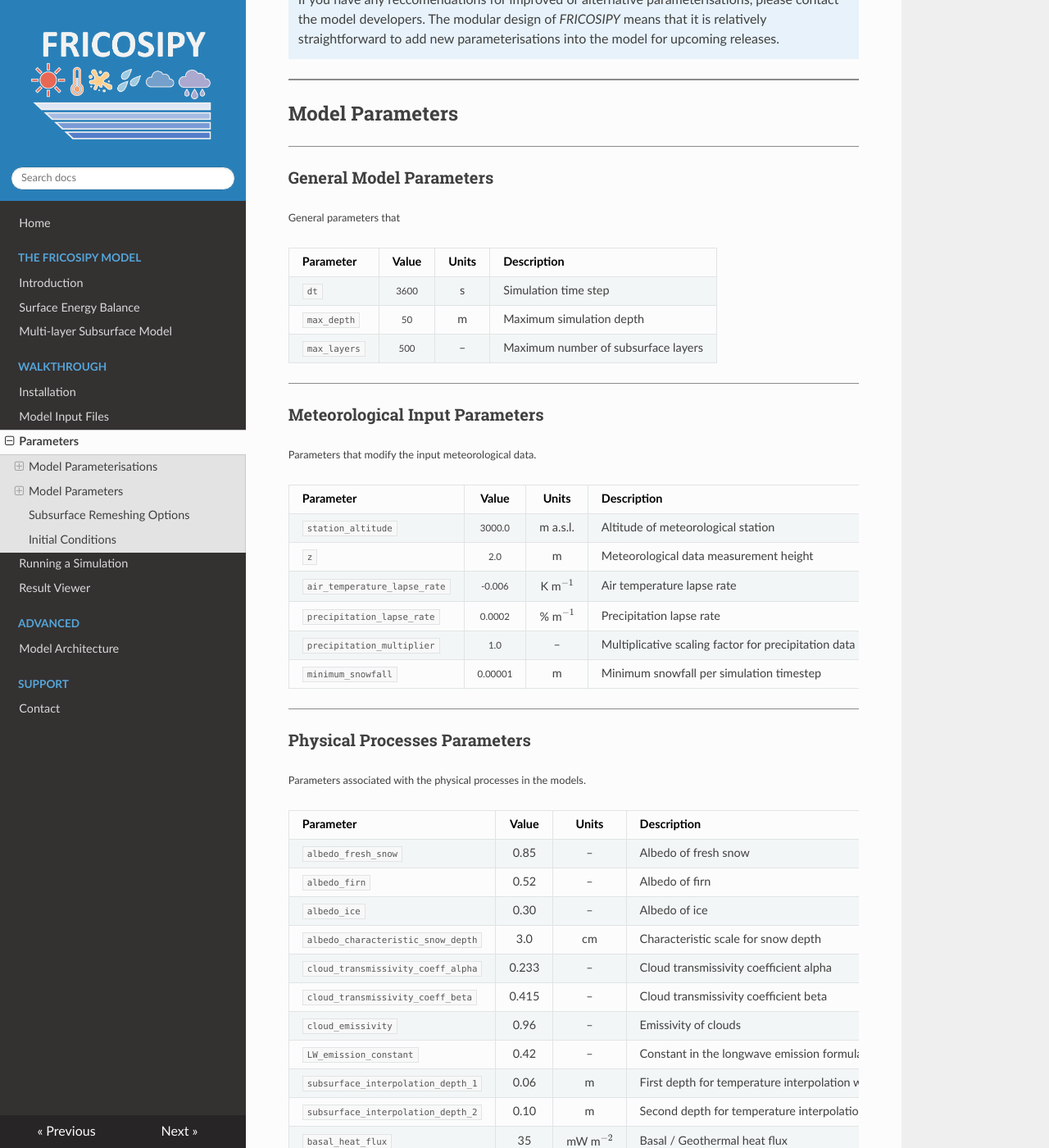
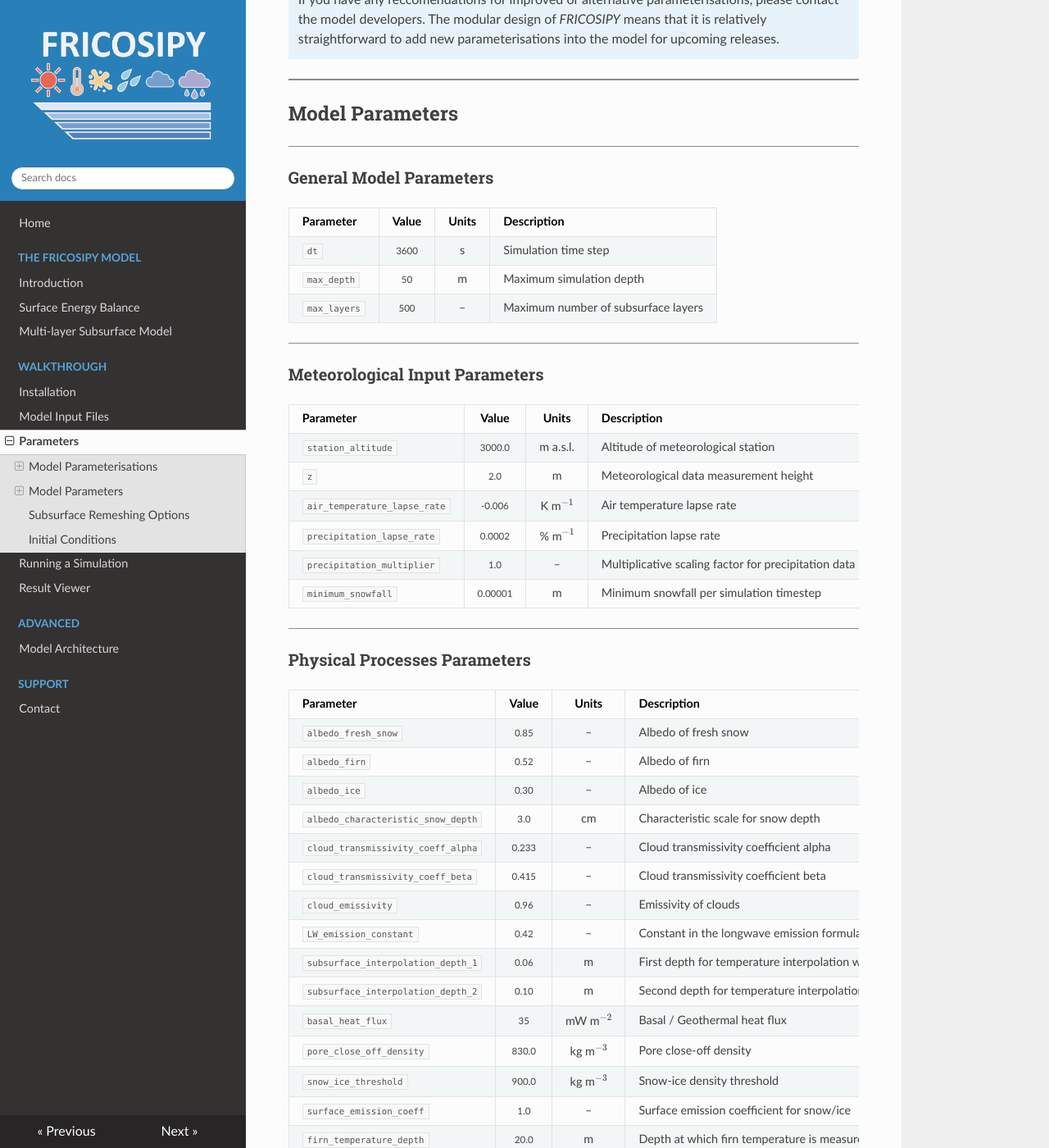
Before and after one commit to MarcusGastaldello/FRICOSIPY, an MkDocs documentation site: the page built from docs/parameters.md, in a window 1280 px wide and 1400 px high, scrolled down 1288 px. Shown: the whole window at 82% size. Built offline with MkDocs 1.6.1, drawn with Linux system fonts in a browser that asks for light colours.

Commit message:
Update parameters.md

```diff
--- a/docs/parameters.md
+++ b/docs/parameters.md
@@ -53,8 +53,6 @@ The *FRICOSIPY* model enables the user to customise the parameterisations used t
 
 ### General Model Parameters
 
-<small> General parameters that   </small>
-
 | Parameter | Value | Units | Description |
 |:---|:---:|:---:|---|
 | `dt`          | <small>3600</small> | s | Simulation time step |
@@ -64,8 +62,6 @@ The *FRICOSIPY* model enables the user to customise the parameterisations used t
 <hr style="height:1px; background-color:#8b8b8b; border:none;" />
 
 ### Meteorological Input Parameters
-
-<small> Parameters that modify the input meteorological data. </small>
 
 | Parameter | Value | Units | Description |
 |-----|:---:|:---:|---|
@@ -80,26 +76,24 @@ The *FRICOSIPY* model enables the user to customise the parameterisations used t
 
 ### Physical Processes Parameters
 
-<small> Parameters associated with the physical processes in the models. </small>
-
 | Parameter | Value | Units | Description |
 |:---|:---:|:---:|---|
-| `albedo_fresh_snow` | 0.85                        | – | Albedo of fresh snow |
-| `albedo_firn` | 0.52                              | – | Albedo of firn |
-| `albedo_ice` | 0.30                               | – | Albedo of ice |
-| `albedo_characteristic_snow_depth` | 3.0          | cm | Characteristic scale for snow depth |
-| `cloud_transmissivity_coeff_alpha` | 0.233        | – | Cloud transmissivity coefficient alpha |
-| `cloud_transmissivity_coeff_beta` | 0.415         | – | Cloud transmissivity coefficient beta |
-| `cloud_emissivity` | 0.96                         | – | Emissivity of clouds |
-| `LW_emission_constant` | 0.42                     | – | Constant in the longwave emission formula |
-| `subsurface_interpolation_depth_1` | 0.06         | m | First depth for temperature interpolation which is used for calculation of subsurface/ground heat flux |
-| `subsurface_interpolation_depth_2` | 0.10         | m | Second depth for temperature interpolation which is used for calculation of subsurface/ground heat flux |
-| `basal_heat_flux` | 35                            | mW m$^{-2}$ | Basal / Geothermal heat flux |
-| `pore_close_off_density` | 830.0                  | kg m$^{-3}$ | Pore close-off density |
-| `snow_ice_threshold` | 900.0                      | kg m$^{-3}$ | Snow-ice density threshold |
-| `surface_emission_coeff` | 1.0                    | – | Surface emission coefficient for snow/ice |
-| `firn_temperature_depth` | 20.0                   | m | Depth at which firn temperature is measured |
-| `grain_size_fresh_snow` | 0.1                     | mm | Grain size |
+| `albedo_fresh_snow` | <small>0.85</small>                        | – | Albedo of fresh snow |
+| `albedo_firn` | <small>0.52</small>                              | – | Albedo of firn |
+| `albedo_ice` | <small>0.30</small>                               | – | Albedo of ice |
+| `albedo_characteristic_snow_depth` | <small>3.0</small>          | cm | Characteristic scale for snow depth |
+| `cloud_transmissivity_coeff_alpha` | <small>0.233</small>        | – | Cloud transmissivity coefficient alpha |
+| `cloud_transmissivity_coeff_beta` | <small>0.415</small>         | – | Cloud transmissivity coefficient beta |
+| `cloud_emissivity` | <small>0.96</small>                         | – | Emissivity of clouds |
+| `LW_emission_constant` | <small>0.42</small>                     | – | Constant in the longwave emission formula |
+| `subsurface_interpolation_depth_1` | <small>0.06</small>         | m | First depth for temperature interpolation which is used for calculation of subsurface/ground heat flux |
+| `subsurface_interpolation_depth_2` | <small>0.10</small>         | m | Second depth for temperature interpolation which is used for calculation of subsurface/ground heat flux |
+| `basal_heat_flux` | <small>35</small>                            | mW m$^{-2}$ | Basal / Geothermal heat flux |
+| `pore_close_off_density` | <small>830.0</small>                  | kg m$^{-3}$ | Pore close-off density |
+| `snow_ice_threshold` | <small>900.0</small>                      | kg m$^{-3}$ | Snow-ice density threshold |
+| `surface_emission_coeff` | <small>1.0</small>                    | – | Surface emission coefficient for snow/ice |
+| `firn_temperature_depth` | <small>20.0</small>                   | m | Depth at which firn temperature is measured |
+| `grain_size_fresh_snow` | <small>0.1</small>                     | mm | Grain size |
 
 <hr style="height:1px; background-color:#8b8b8b; border:none;" />
 
```
